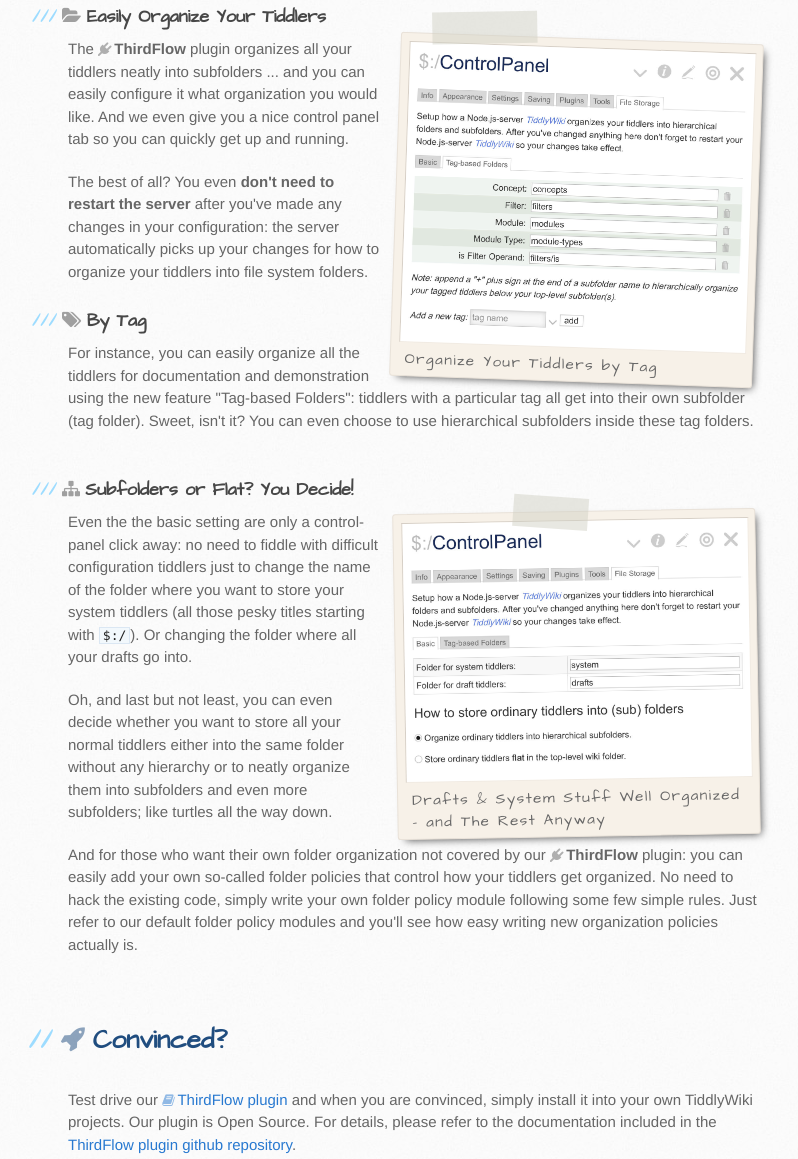
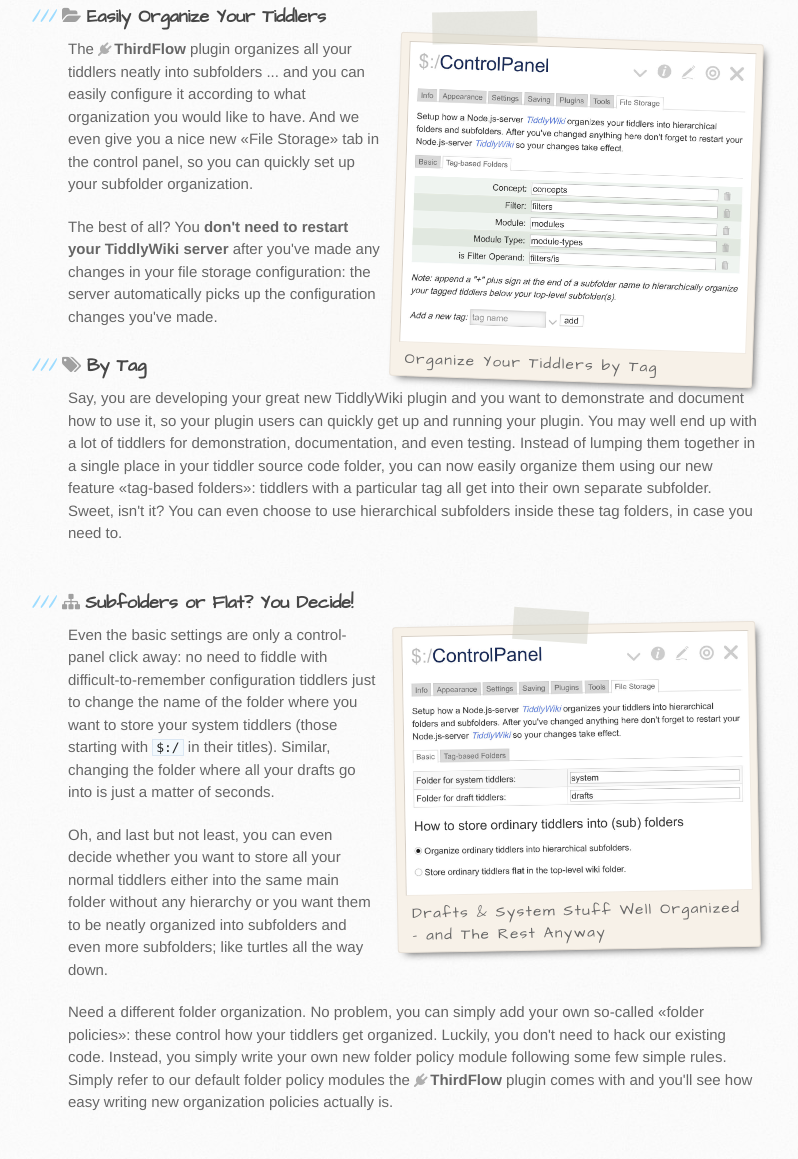
Before and after one commit to thediveo/ThirdFlow, a plain HTML site: page index.html in a window 1280 px wide. Shown: the part 2613-3772 px from the top of the page, without its empty margins (102-900 px from the left). Drawn offline with Linux system fonts and the light colour scheme.

Commit message:
type fix; some rewording.

```diff
--- a/index.html
+++ b/index.html
@@ -157,18 +157,23 @@
           </figure>
 
           <p>The <span class="plugin nb">ThirdFlow</span> plugin organizes all your tiddlers neatly into
-          subfolders ... and you can easily configure it what organization you would like. And we even
-          give you a nice control panel tab so you can quickly get up and running.</p>
+          subfolders ... and you can easily configure it according to what organization you would like to have.
+          And we even give you a nice new «File Storage» tab in the control panel, so you can quickly set up
+          your subfolder organization.</p>
 
-          <p>The best of all? You even <strong>don't need to restart the server</strong> after you've made
-          any changes in your configuration: the server automatically picks up your changes for how to
-          organize your tiddlers into file system folders.</p>
+          <p>The best of all? You <strong>don't need to restart your TiddlyWiki server</strong> after you've made
+          any changes in your file storage configuration: the server automatically picks up the configuration
+          changes you've made.</p>
 
           <h3><span class="fa fa-tags"></span>By Tag</h3>
 
-          <p>For instance, you can easily organize all the tiddlers for documentation and demonstration using
-          the new feature "Tag-based Folders": tiddlers with a particular tag all get into their own subfolder (tag folder).
-          Sweet, isn't it? You can even choose to use hierarchical subfolders inside these tag folders.</p>
+          <p>Say, you are developing your great new TiddlyWiki plugin and you want to demonstrate and document
+          how to use it, so your plugin users can quickly get up and running your plugin. You may well end up
+          with a lot of tiddlers for demonstration, documentation, and even testing. Instead of lumping them
+          together in a single place in your tiddler source code folder, you can now easily organize them using
+          our new feature «tag-based folders»: tiddlers with a particular tag all get into their own separate subfolder.
+          Sweet, isn't it? You can even choose to use hierarchical subfolders inside these tag folders, in case
+          you need to.</p>
 
 		  <p class="clear"></p>
 
@@ -179,20 +184,20 @@
             <figcaption>Drafts & System Stuff Well Organized &ndash; and The Rest Anyway</figcaption>
           </figure>
 
-          <p>Even the the basic setting are only a control-panel click away: no need to fiddle with
-          difficult configuration tiddlers just to change the name of the folder where you want to store your
-          system tiddlers (all those pesky titles starting with <code>$:/</code>). Or changing the folder
-          where all your drafts go into.</p>
+          <p>Even the basic settings are only a control-panel click away: no need to fiddle with
+          difficult-to-remember configuration tiddlers just to change the name of the folder where you want to store your
+          system tiddlers (those starting with <code>$:/</code> in their titles). Similar, changing the folder
+          where all your drafts go into is just a matter of seconds.</p>
 
           <p>Oh, and last but not least, you can even decide whether you want to store all your normal tiddlers
-          either into the same folder without any hierarchy or to neatly organize them into subfolders and
+          either into the same main folder without any hierarchy or you want them to be neatly organized into subfolders and
           even more subfolders; like turtles all the way down.</p>
 
-          <p>And for those who want their own folder organization not covered by our
-          <span class="plugin nb">ThirdFlow</span> plugin: you can easily add your own so-called folder policies that
-          control how your tiddlers get organized. No need to hack the existing code, simply write your
-          own folder policy module following some few simple rules. Just refer to our default folder policy modules
-          and you'll see how easy writing new organization policies actually is.</p>
+          <p>Need a different folder organization. No problem, you can simply add your own so-called «folder policies»: these
+          control how your tiddlers get organized. Luckily, you don't need to hack our existing code. Instead, you simply write your
+          own new folder policy module following some few simple rules. Simply refer to our default folder policy modules the
+          <span class="plugin nb">ThirdFlow</span> plugin comes with and you'll see how easy writing new organization
+          policies actually is.</p>
 
 		  <p class="clear"></p>
 
```
